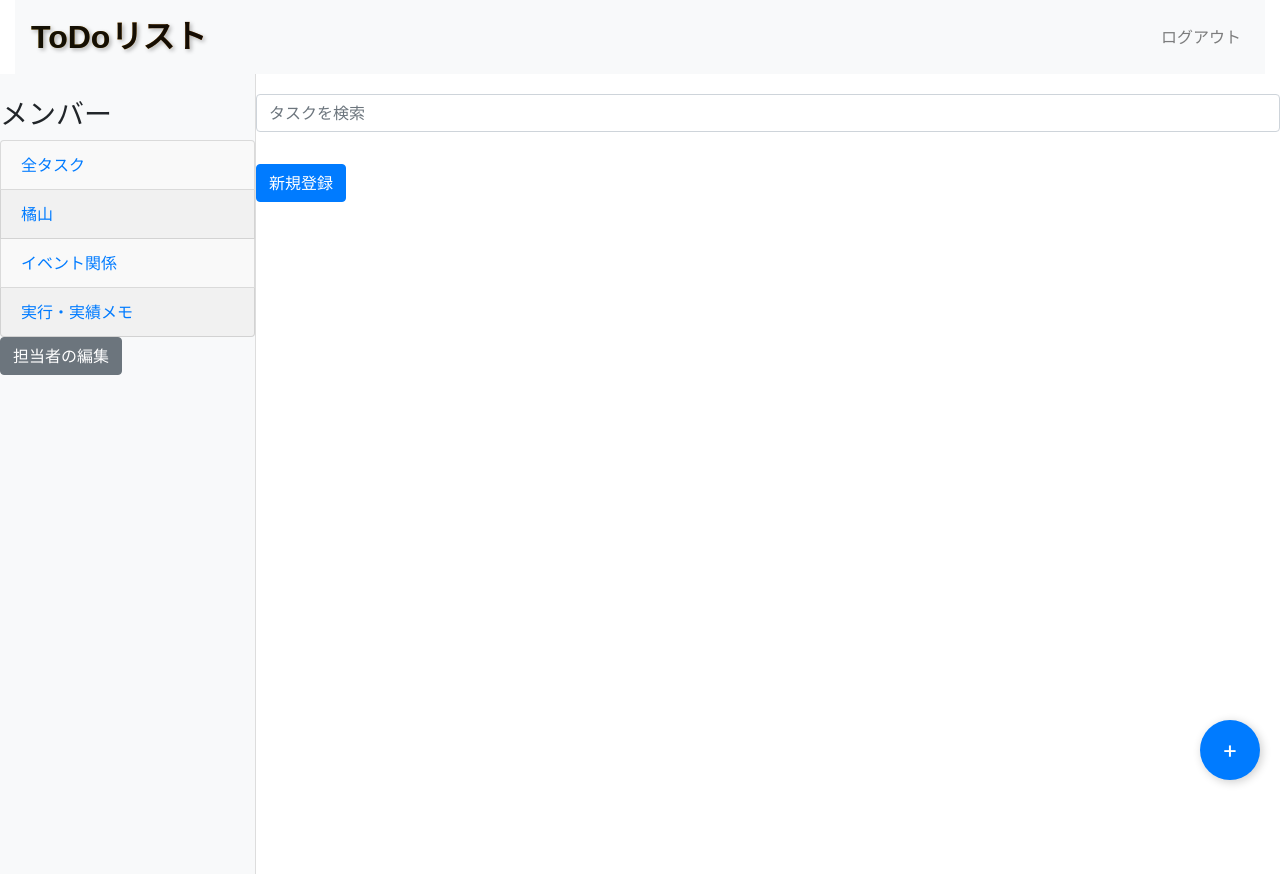
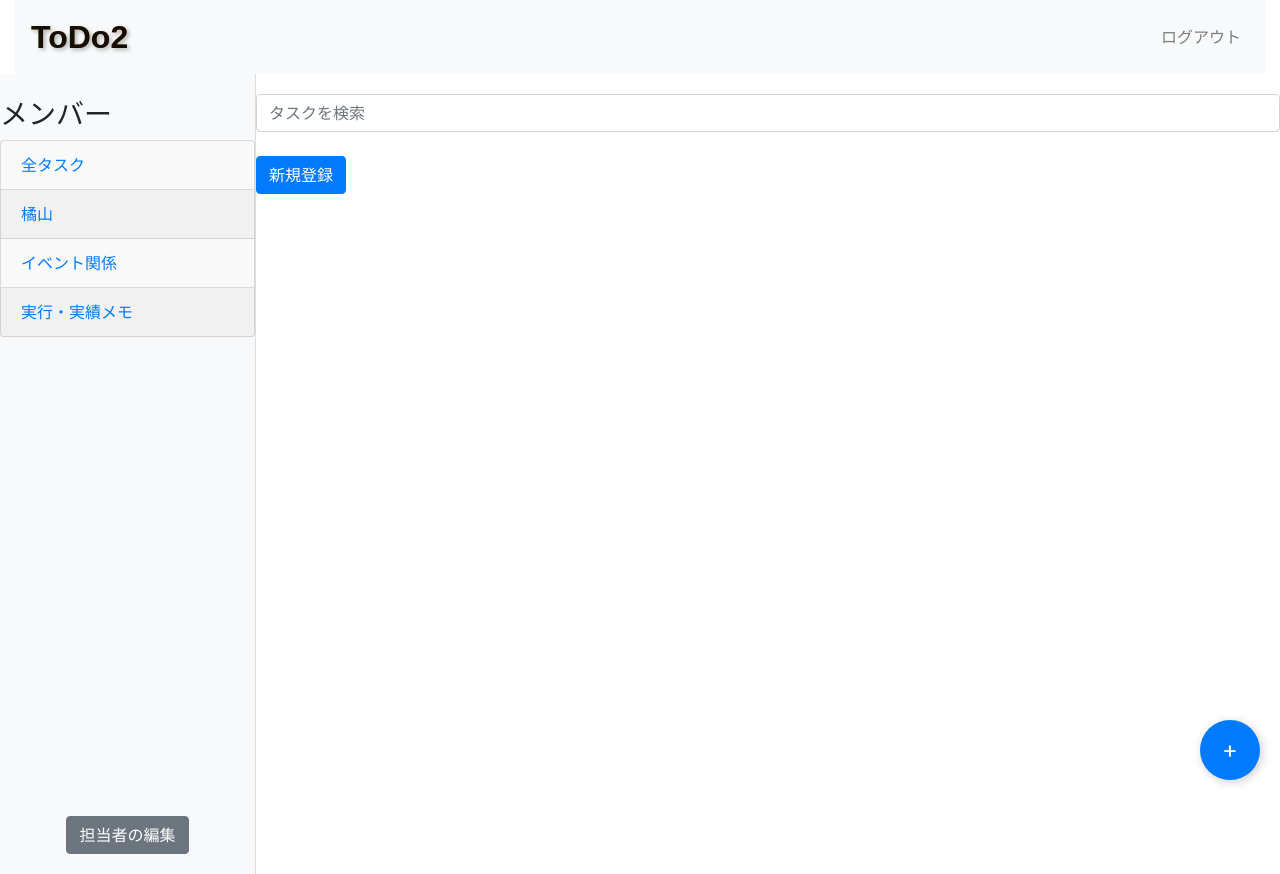
Before and after one commit to miatamikan/ToDo2, a Flask app: page / in a window 1280 px wide. Run offline with Flask 3, Linux system fonts and the light colour scheme; the visitor is signed in with stand-in values (Sample User, id 1); data that the repository does not hold is empty; parts of the project's set-up code (start-up, migrations or seed data) failed here and were passed over; some libraries are stand-ins or nearby versions.

Commit message:
Update index.html

```diff
--- a/templates/index.html
+++ b/templates/index.html
@@ -11,6 +11,7 @@
     <script src="{{ url_for('static', filename='js/Sortable.min.js') }}"></script>
     <link href="https://fonts.googleapis.com/css2?family=Great+Vibes&display=swap" rel="stylesheet">
     <style>
+        /* サイドバーとメインコンテンツの幅調整 */
         .sidebar {
             height: 100vh;
             border-right: 1px solid #ddd;
@@ -24,12 +25,20 @@
             float: left;
             padding-top: 20px;
         }
+        .sidebar-bottom-link {
+            position: absolute;
+            bottom: 20px;
+            width: 100%;
+            text-align: center;
+        }
+        /* タスク行の交互色付け */
         .list-group-item:nth-child(odd) {
             background-color: #f9f9f9;
         }
         .list-group-item:nth-child(even) {
             background-color: #f1f1f1;
         }
+        /* フローティングアクションボタン */
         .floating-button {
             position: fixed;
             bottom: 20px;
@@ -44,6 +53,7 @@
             color: white;
             box-shadow: 2px 2px 10px rgba(0, 0, 0, 0.2);
         }
+        /* フォントスタイル */
         .navbar-brand {
             font-family: 'Quicksand', sans-serif;
             font-size: 2em;
@@ -57,8 +67,9 @@
 </head>
 <body>
 <div class="container-fluid">
+    <!-- ヘッダー -->
     <nav class="navbar navbar-expand-lg navbar-light bg-light">
-        <a class="navbar-brand" href="#">ToDoリスト</a>
+        <a class="navbar-brand" href="#">ToDo2</a>
         <div class="collapse navbar-collapse">
             <ul class="navbar-nav ml-auto">
                 <li class="nav-item">
@@ -68,7 +79,9 @@
         </div>
     </nav>
 
+    <!-- コンテンツ -->
     <div class="row">
+        <!-- サイドバー -->
         <div class="sidebar bg-light">
             <h3 class="mt-4">メンバー</h3>
             <ul id="person-list" class="list-group">
@@ -86,15 +99,21 @@
             </div>
         </div>
 
+        <!-- メインコンテンツ -->
         <div class="main-content">
+            <!-- 検索窓 -->
             <label for="task-search" class="sr-only">タスクを検索</label>
             <input type="text" id="task-search" class="form-control mb-3" placeholder="タスクを検索">
 
             <div id="main-content" class="mt-4">
-                <ul id="task-list" class="list-group mt-3">
-                    <!-- 初回ロードでタスクがここに表示される -->
-                </ul>
+                <!-- デフォルトの全タスク一覧をここにロードします -->
+                <script>
+                    $(document).ready(function() {
+                        loadContent('/all_tasks');  // 初期表示で全タスクを表示
+                    });
+                </script>
             </div>
+            <!-- タスク追加ボタン -->
             <div class="mt-2">
                 <a href="/add" class="btn btn-primary">新規登録</a>
             </div>
@@ -102,70 +121,43 @@
     </div>
 </div>
 
+<!-- フローティングアクションボタン -->
 <a href="/add" class="floating-button">+</a>
 
+<!-- 担当者リストとコンテンツをロードするためのJavaScript -->
 <script>
-    let page = 1;
-    const perPage = 10;
-    let isLoading = false;
-
-    function loadMoreTasks() {
-        if (isLoading) return;
-        isLoading = true;
-        page++;
-
-        $.get(`/load_tasks?page=${page}&per_page=${perPage}`, function(data) {
-            if (data.tasks.length > 0) {
-                data.tasks.forEach(function(task) {
-                    $('#task-list').append(`
-                        <li class="list-group-item">
-                            <div class="task-content" style="max-height: 400px; overflow: hidden;">
-                                ${task.content}
-                            </div>
-                            <br><strong>担当者:</strong> ${task.person_name}
-                            <br><strong>最終更新日:</strong> ${task.last_updated}
-                        </li>
-                    `);
-                });
-                isLoading = false;
-                if (!data.has_next) {
-                    $(window).off('scroll');
-                }
-            }
-        });
-    }
-
-    $(window).scroll(function() {
-        if ($(window).scrollTop() + $(window).height() > $(document).height() - 100) {
-            loadMoreTasks();
-        }
-    });
-
-    $(document).ready(function() {
-        loadMoreTasks();
-    });
-</script>
-
-<script>
+    // コンテンツをロードする関数（担当者名もタイトルに表示）
     function loadContent(url) {
         $.get(url, function(data) {
             $("#main-content").html(data);
+
+            // タイトルを更新する（サーバーから動的に渡されたタイトルを表示）
             let newTitle = $("#task-title").text();
             document.title = newTitle;
         });
     }
 
+    // 検索機能（AND検索対応）
     document.getElementById('task-search').addEventListener('input', function() {
         let filter = this.value.trim().toLowerCase();
-        let keywords = filter.split(/\s+/);
+        let keywords = filter.split(/\s+/); // 入力を全角スペースや半角スペースで分割
+
         let tasks = document.querySelectorAll('#task-list li');
         tasks.forEach(task => {
             let taskText = task.textContent.toLowerCase();
+
+            // すべてのキーワードがタスクに含まれているかチェック
             let match = keywords.every(keyword => taskText.includes(keyword));
-            task.style.display = match ? '' : 'none';
+
+            if (match) {
+                task.style.display = '';  // 表示
+            } else {
+                task.style.display = 'none';  // 非表示
+            }
         });
     });
 
+    // サイドバーの担当者リストをソート可能に
     var personList = document.getElementById('person-list');
     new Sortable(personList, {
         animation: 150,
```
